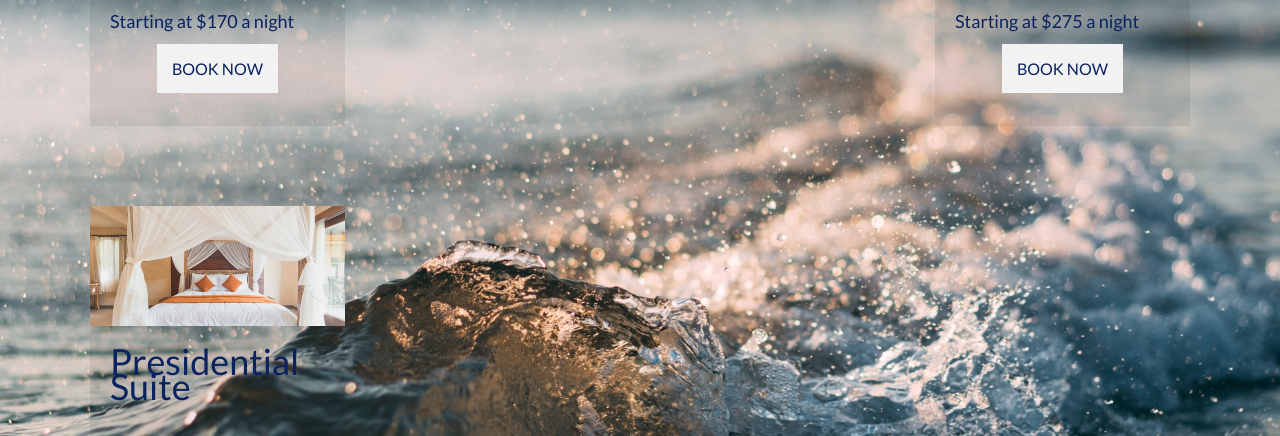
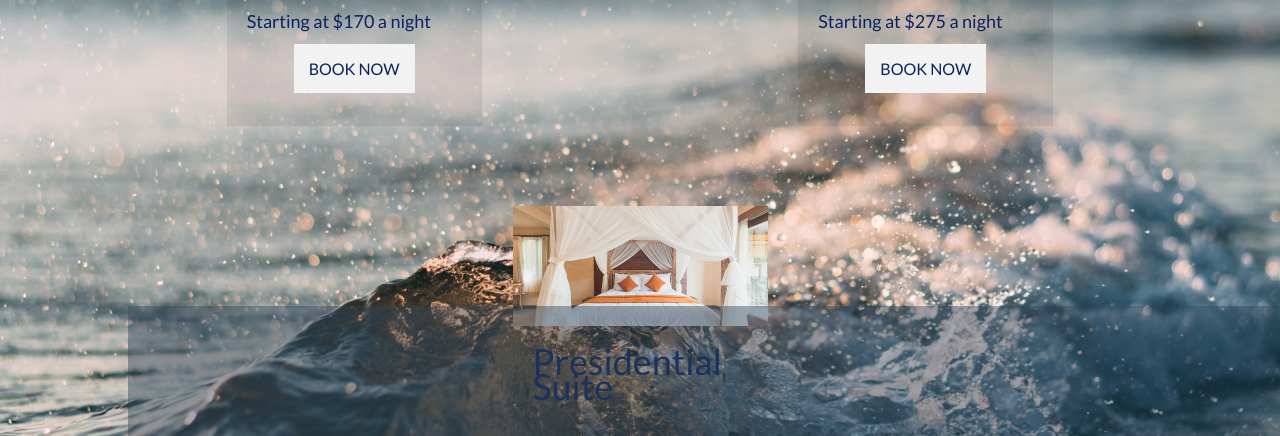
Before and after one commit to hngi/international-frontend-hotel-5, a plain HTML site: page rooms.html in a window 1280 px wide. Shown: the part 354-790 px from the top of the page. Drawn offline with Linux system fonts and the light colour scheme.

Commit message:
Update rooms.css

```diff
--- a/css/rooms.css
+++ b/css/rooms.css
@@ -31,8 +31,9 @@ body {
 .container {
     display: flex;
     flex-flow: row wrap;
-    justify-content: space-between;
+    justify-content: space-evenly;
     align-items: center;
+    padding-bottom: 140px;
 }
 
 .card {
@@ -78,14 +79,11 @@ body {
     padding: 15px;
 }
 
-#explore-section{
-
-    display: flex;
-    justify-content: space-between;
-    position: relative;
+footer {
+    position: fixed;
+    bottom: 0;
     width:90%;
-    left: 150px;
-    top: 123px;
-
+    margin-left: 10%;
+    height: 140px;
     background: rgba(48, 70, 89, 0.45);
 }
```
